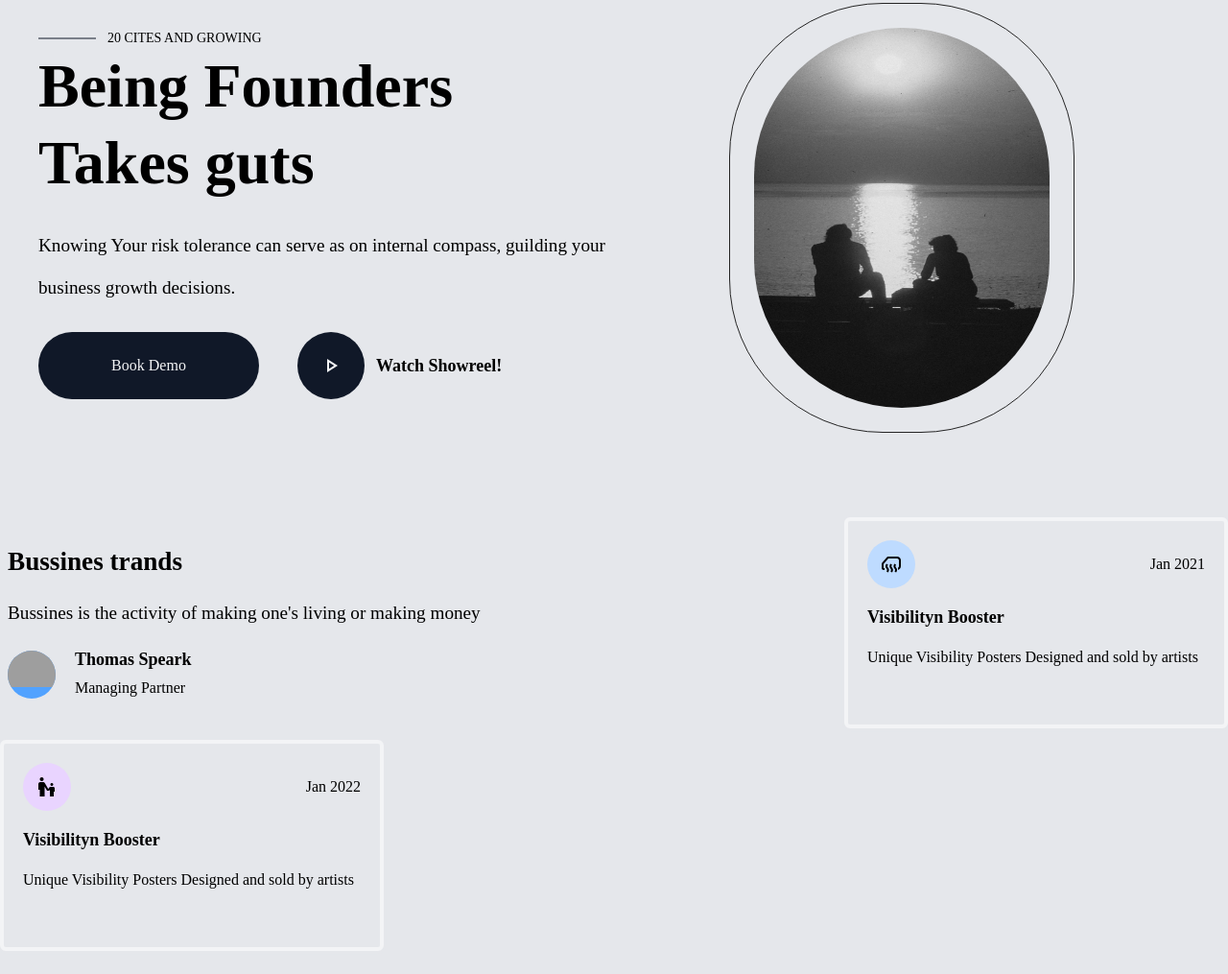
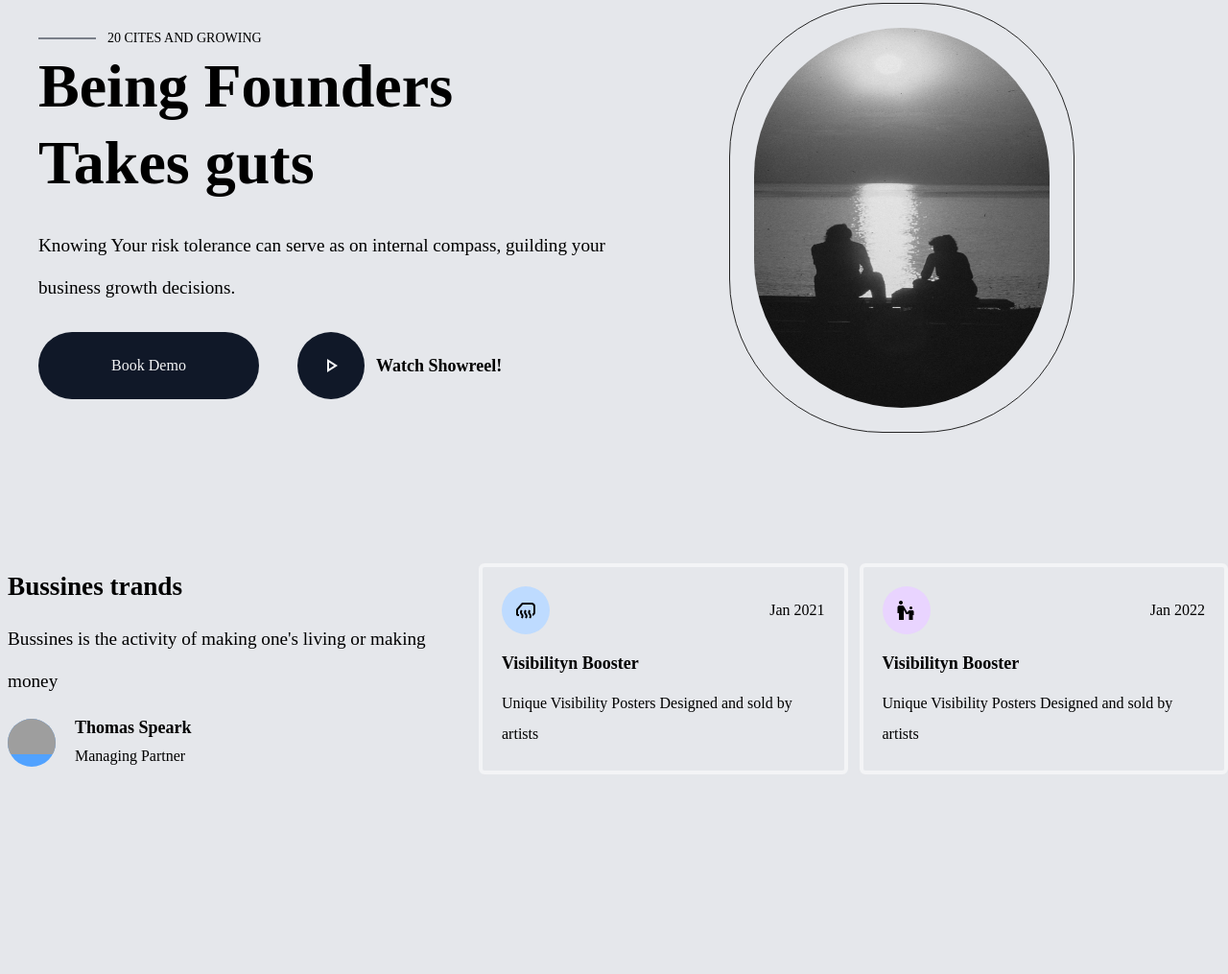
Before and after one commit to Bills-6/landing-page-portfolio, a plain HTML site: page index.html in a window 1280 px wide. Shown: the part 149-1164 px from the top of the page at 96% size. After the commit the page ends 1001 px from the top, so only its background shows below. Drawn offline with nearby package versions, Linux system fonts and the light colour scheme; grey boxes are pictures that could not be loaded; a web font is replaced by a local one.

Commit message:
update: fix layout bug in card secondary

```diff
--- a/index.html
+++ b/index.html
@@ -33,7 +33,7 @@
 		</span>
 
 		<!-- [< hero section >] -->
-		 <div class="page py-3 lg:px-10" id="hero-section">
+		 <div class="page py-3 lg:px-10 mb-7" id="hero-section">
 			<div class="wrapper-page flex flex-col lg:flex-row">
 				<div class="hero-content py-2 w-full lg:w-[50%] lg:h-[70dvh] lg:flex lg:flex-col justify-center">
 					<span class="text relative after:content-[''] after:absolute after:w-[60px] after:h-[1px] after:bg-gray-900 after:left-0 after:top-[50%] after:translate-y-[-50%] ps-18 text-sm mb-5 block w-fit lg:mb-0">20 CITES AND GROWING</span>
@@ -59,8 +59,8 @@
 		 </div>
 
 		 <!-- card hero -->
-		  <div class="flex flex-col items-center md:flex-row md:flex-wrap lg:justify-between gap-3 py-6">
-			<div class="card-primary w-full md:w-[50%] lg:w-[40%] p-2">
+		  <div class="flex flex-col items-center md:flex-row md:flex-wrap lg:justify-between lg:flex-nowrap gap-3 py-10">
+			<div class="card-primary w-full md:w-[50%] lg:w-fit p-2">
 				<span class="title font-bold block mb-3 text-[1.3rem] md:text-[1.5rem] lg:text-[1.7rem]">Bussines trands</span>
 				<p class="leading-8 font-light mb-3 lg:text-[1.2rem] lg:leading-11">Bussines is the activity of making one's living or making money</p>
 				<div class="profil-wrapper flex items-center gap-5">
@@ -99,6 +99,15 @@
 					<p class="text-md leading-8">Unique Visibility Posters Designed and sold by artists</p>
 				</div>
 		  </div>
+
+
+
+
+
+
+		</div>
+
+		<!--  -->
 	</div>
 	<script type="module" src="components/navbar.js"></script>
 </body>
```
